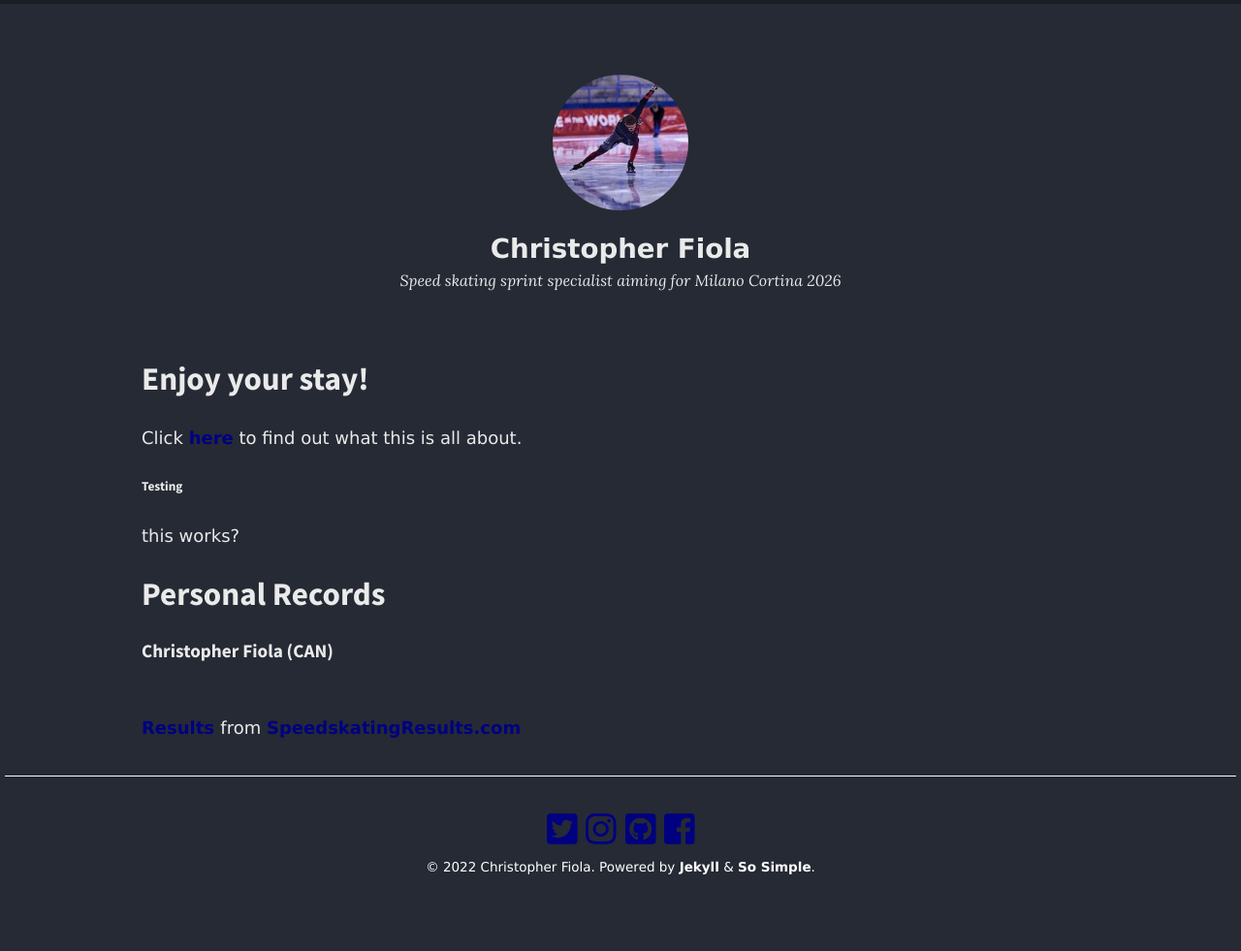
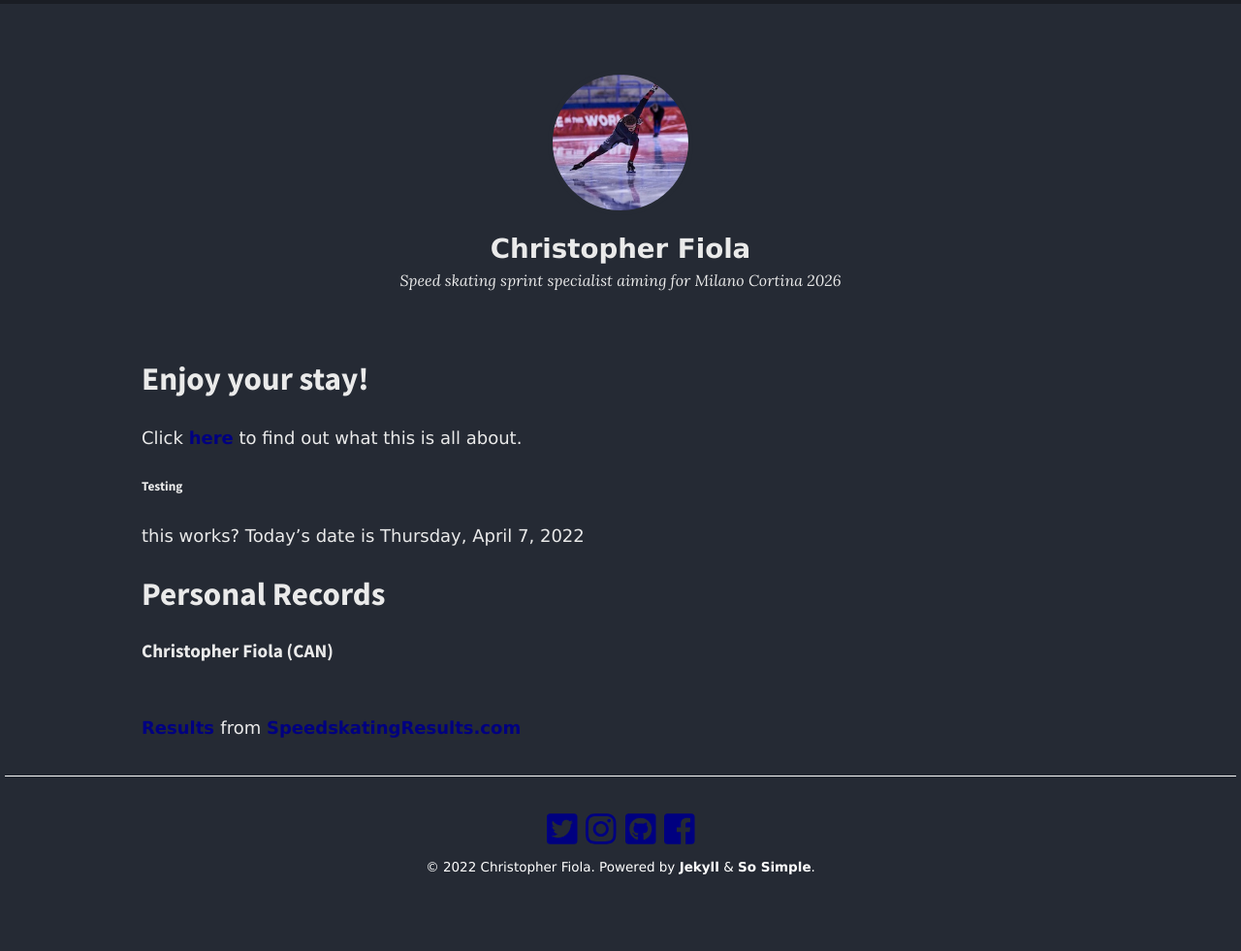
Before and after one commit to ChrisFiola/chrisfiola.github.io, a Jekyll site: the page built from home.md, in a window 1280 px wide. Shown: the whole page at 97% size. Built offline with Jekyll 4.4.1, drawn with Linux system fonts in a browser that asks for light colours; nearby versions of some CDN libraries.

Commit message:
Update home.md

```diff
--- a/home.md
+++ b/home.md
@@ -9,7 +9,7 @@ Click [here](https://chrisfiola.github.io/updates/new-update/) to find out what
 
 ###### Testing
 
-this works?
+this works? Today's date is Thursday, April 7, 2022
 
 {{ site.data.cat.fact }}
 
```
